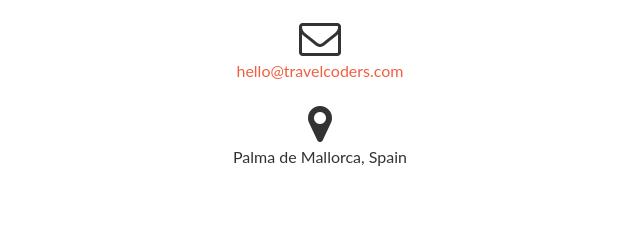
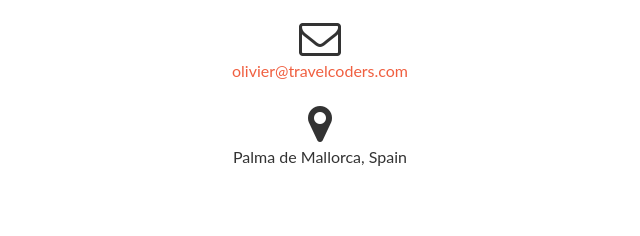
Before and after one commit to olivierdheur/Coders, a website: page index.html in a window 1280 px wide. Shown: the part 2687-2923 px from the top of the page, 320-960 px from the left. Drawn offline with nearby package versions, Linux system fonts and the light colour scheme.

Commit message:
change email contact

```diff
--- a/index.html
+++ b/index.html
@@ -277,7 +277,7 @@
                 </div>
                 <div class="col-lg-4 col-lg-offset-4 text-center">
                     <i class="fa fa-envelope-o fa-3x sr-contact"></i>
-                    <p><a href="mailto:hello@travelcoders.com">hello@travelcoders.com</a></p>
+                    <p><a href="mailto:hello@travelcoders.com">olivier@travelcoders.com</a></p>
                 </div>
                 <div class="col-lg-4 col-lg-offset-4 text-center">
                     <i class="fa fa-map-marker fa-3x sr-contact"></i>
```
